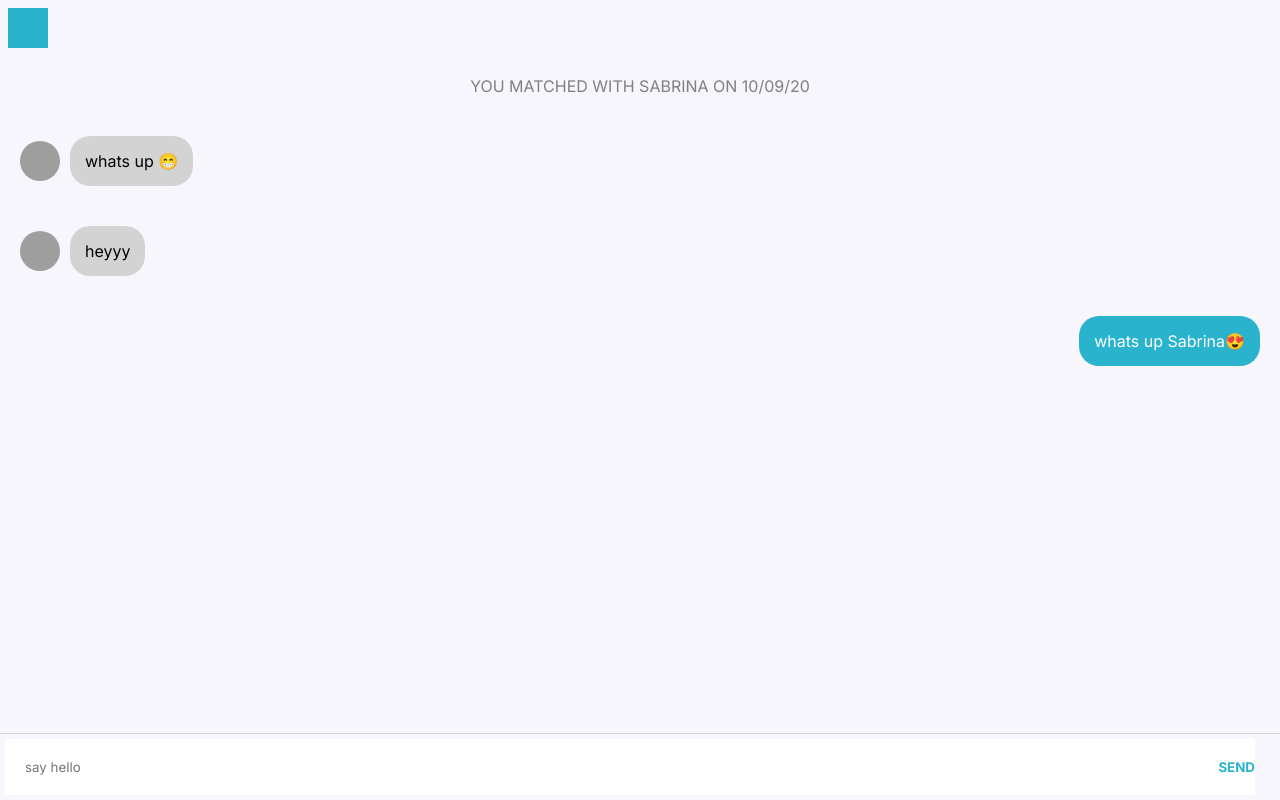
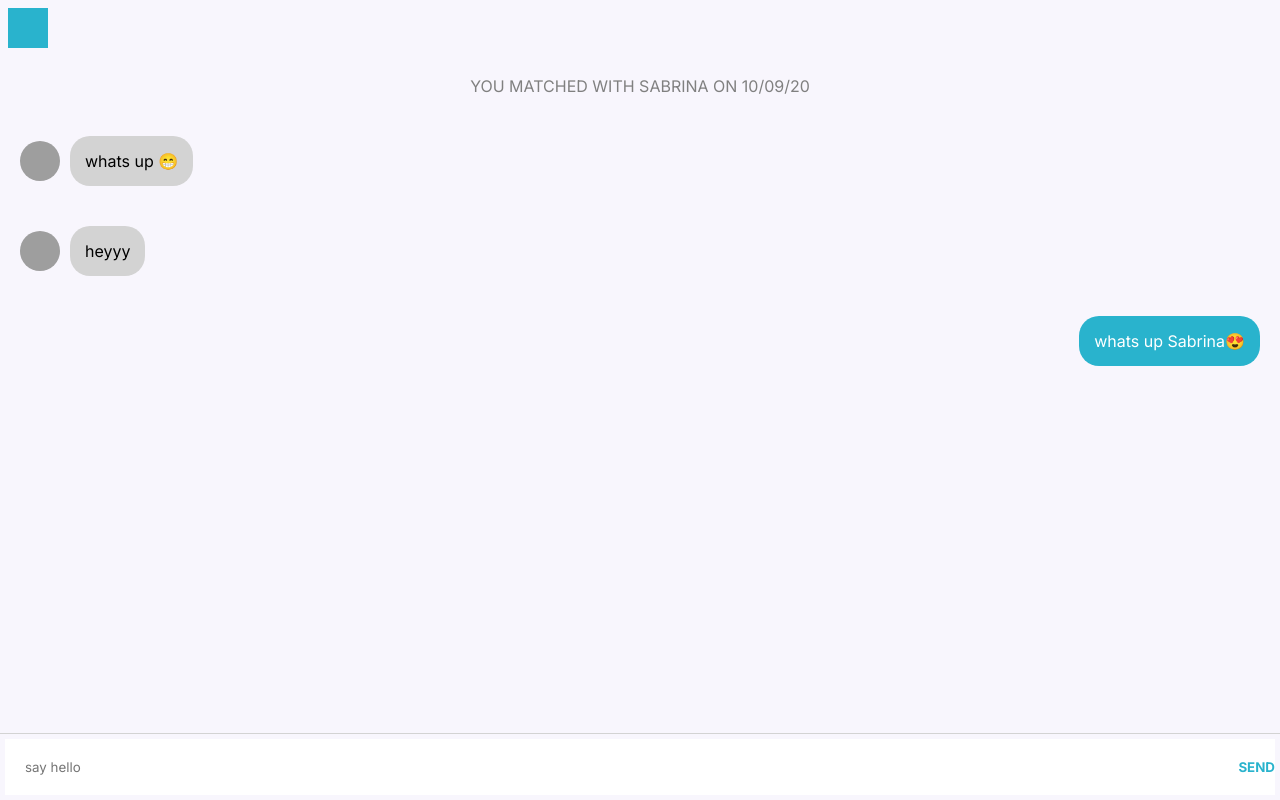
Before and after one commit to euidml/1800_202210_DTC07, a React (Create React App) app in the folder circle/: page /chat/1 in a window 1280 px wide. Built offline with nearby package versions, Linux system fonts and the light colour scheme; grey boxes are pictures that could not be loaded.

Commit message:
fix input button position

```diff
--- a/circle/src/ChatScreen.css
+++ b/circle/src/ChatScreen.css
@@ -39,11 +39,12 @@
     flex: 1;
     padding: 20px;
     border: none;
+
 }
 
 .chatScreen_inputButton {
     border:none;
-    margin-right: 20px;
+    margin-right: 0;
     background-color: white;
     font-weight: bolder;
     color: #29b3cd;
```
